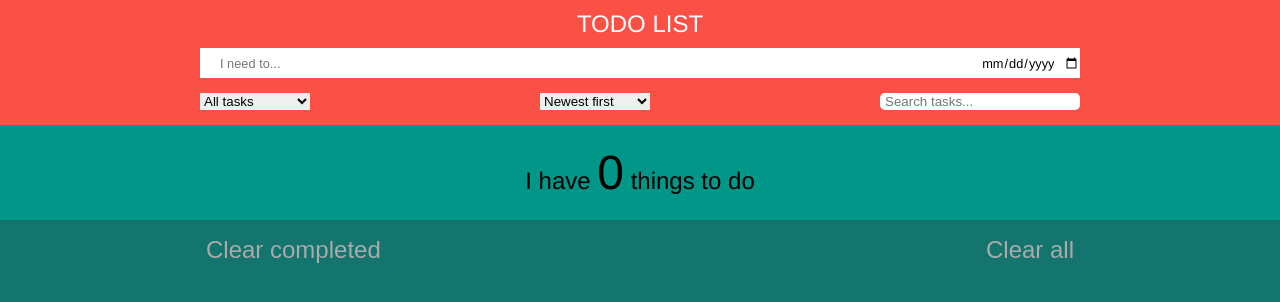
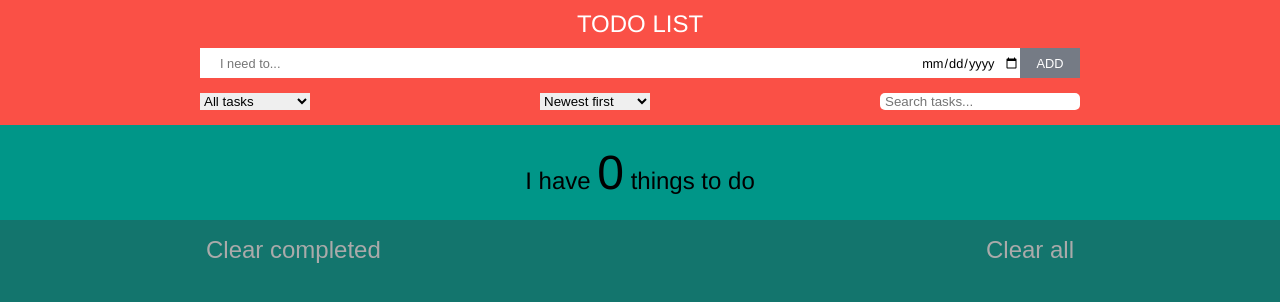
Before and after one commit to PabloRegen/todo-list, a React (Create React App) app: page / in a window 1280 px wide. Shown: the top 302 px of the page. Built offline with nearby package versions, Linux system fonts and the light colour scheme.

Commit message:
Bring back "Add" button when creating a new task

```diff
--- a/src/comp/App.js
+++ b/src/comp/App.js
@@ -163,7 +163,8 @@ class App extends Component {
                         newTask={newTask}
                         dueOn={dueOn}
                         onChange={this.handleChange}
-                        onKeyDown={this.handleKeyDown} />
+                        onKeyDown={this.handleKeyDown}
+                        onAddNewTask={this.handleAddNewTask} />
                     <UserDisplayPreference
                         viewOptions={viewOptions}
                         orderByOptions={orderByOptions}
--- a/src/comp/DisplayOrEdit.js
+++ b/src/comp/DisplayOrEdit.js
@@ -5,19 +5,19 @@ import EditTask from './EditTask';
 const textCalling = {
     className: 'textContent',
     onClick: 'clickText',
-    placeholder: 'Task'
+    placeholder: 'Task...'
 };
 
 const noteCalling = {
     className: 'noteContent',
     onClick: 'clickNote',
-    placeholder: 'Add Note'
+    placeholder: 'Add Note...'
 };
 
 const dateCalling = {
     className: 'dateContent',
     onClick: 'clickDate',
-    placeholder: 'Due On'
+    placeholder: 'Due On...'
 };
 
 const DisplayOrEdit = (calling, task, onTaskAction, onKeyDown) => {
--- a/src/comp/NewTaskBar.js
+++ b/src/comp/NewTaskBar.js
@@ -1,6 +1,6 @@
 import React from 'react';
 
-const NewTaskBar = ({ newTask, dueOn, onChange, onKeyDown }) => {
+const NewTaskBar = ({ newTask, dueOn, onChange, onKeyDown, onAddNewTask }) => {
     return (
         <form
             className='flexRow'
@@ -18,6 +18,7 @@ const NewTaskBar = ({ newTask, dueOn, onChange, onKeyDown }) => {
                 type='date'
                 value={dueOn}
                 onChange={onChange} />
+            <button className='addBtn' type='button' onClick={onAddNewTask}>ADD</button>
         </form>
     );
 };
--- a/src/index.css
+++ b/src/index.css
@@ -46,6 +46,20 @@ button[type='button'] {
   margin-bottom: 15px;
   font-size: 0.8em;
   text-indent: 5px;
+}
+.addBtn {
+  box-sizing: border-box;
+  width: 60px;
+  height: 30px;
+  border: none;
+  color: white;
+  background: rgb(117,123,133);
+  padding: 0;
+  margin-bottom: 15px;
+  font-size: 0.8em;
+}
+.addBtn:hover {
+  color: black;
 }
 .select {
   width: 110px;
```
